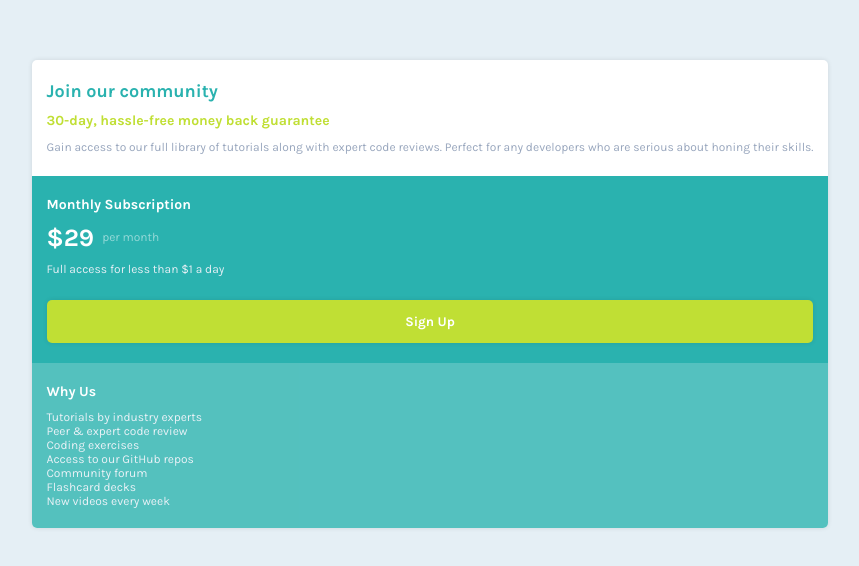
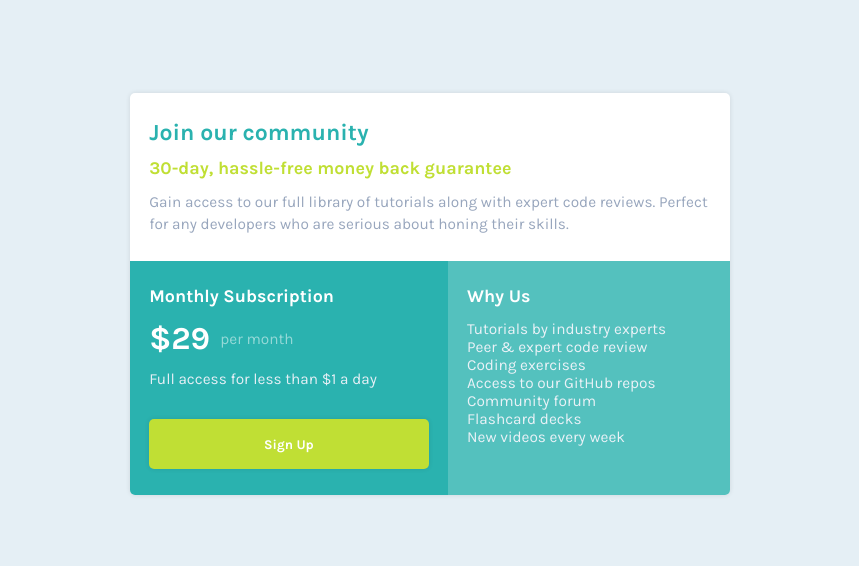
Before and after one commit to sthallysson/single-price-grid-component, a plain HTML site: page index.html in a window 1280 px wide. Shown: the part 106-672 px from the top of the page, without its empty margins (210-1069 px from the left). Drawn offline with Linux system fonts and the light colour scheme.

Commit message:
style: complete web version and updated README.md

```diff
--- a/css/styles.css
+++ b/css/styles.css
@@ -36,6 +36,7 @@ body {
   flex-direction: column;
   gap: 1rem;
   padding: 2rem 1.5rem;
+  grid-area: join;
 }
 
 .join__title {
@@ -117,3 +118,26 @@ body {
 
   border-radius: 0 0 5px 5px;
 }
+
+@media (min-width: 525px) {
+  :root {
+    font-size: 80%;
+  }
+  .container {
+    display: grid;
+    grid-template-areas:
+      "join join"
+      "subscription why";
+    max-width: 600px;
+  }
+
+  .subscription {
+    border-radius: 0 0 0 5px;
+    grid-area: subscription;
+  }
+
+  .why {
+    border-radius: 0 0 5px 0;
+    grid-area: why;
+  }
+}
```
Also changed, not shown: screenshots/screenshot-web.png (added), 3 other files.
